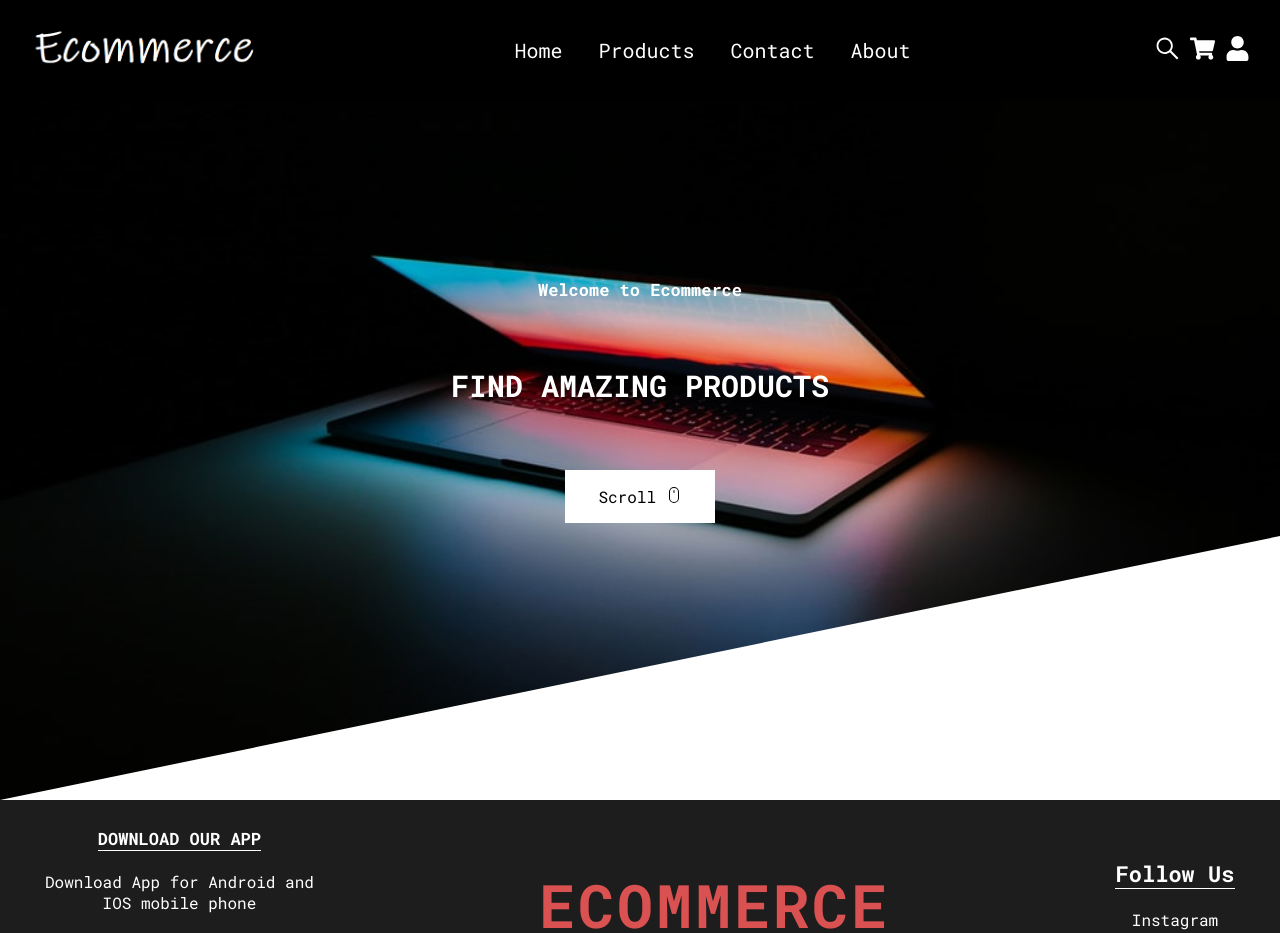
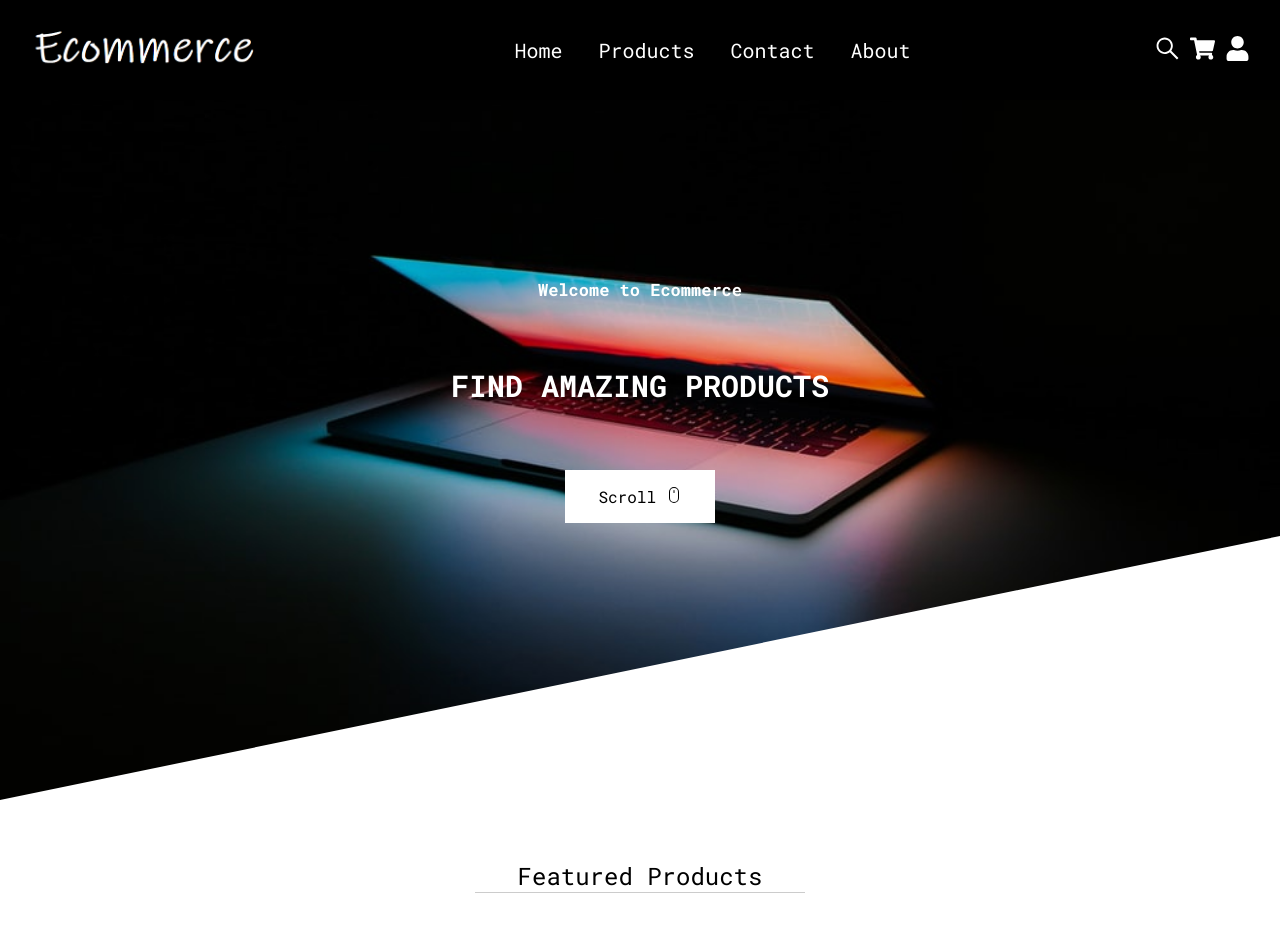
Before and after one commit to gszcode/App, a React (Create React App) app in the folder frontend/: page / in a window 1280 px wide. Shown: the top 933 px of the page. Built offline with nearby package versions, Linux system fonts and the light colour scheme.

Commit message:
componente featured agregado a la app

```diff
--- a/frontend/src/App.js
+++ b/frontend/src/App.js
@@ -1,7 +1,8 @@
 import { Navbar } from './components/Navbar/Navbar'
-import Landing from './Pages/Landing'
+import Landing from './Pages/Landing/Landing'
 import Footer from './components/Footer/Footer'
 import { Routes, Route } from 'react-router-dom'
+import { FeaturedProducts } from './Pages/FeaturedProducts/FeaturedProducts'
 
 function App() {
   return (
@@ -10,6 +11,7 @@ function App() {
       <Routes>
         <Route path="/" element={<Landing />} />
       </Routes>
+      <FeaturedProducts />
       <Footer />
     </>
   )
```
